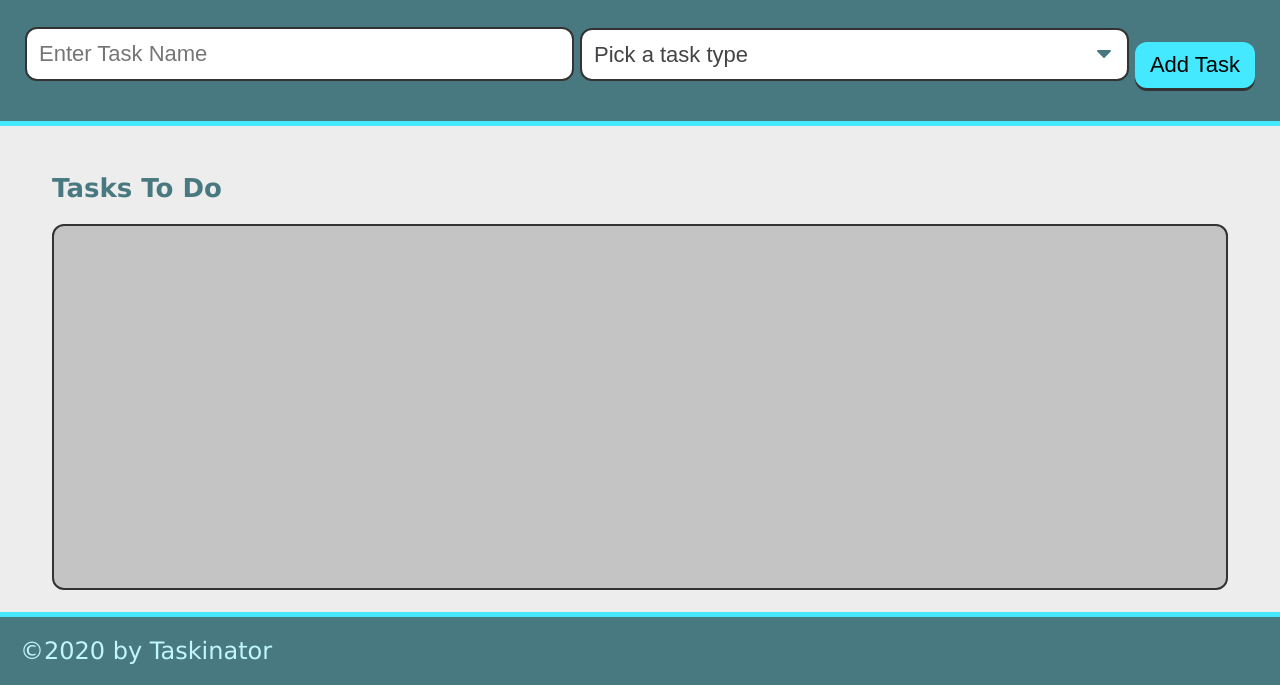
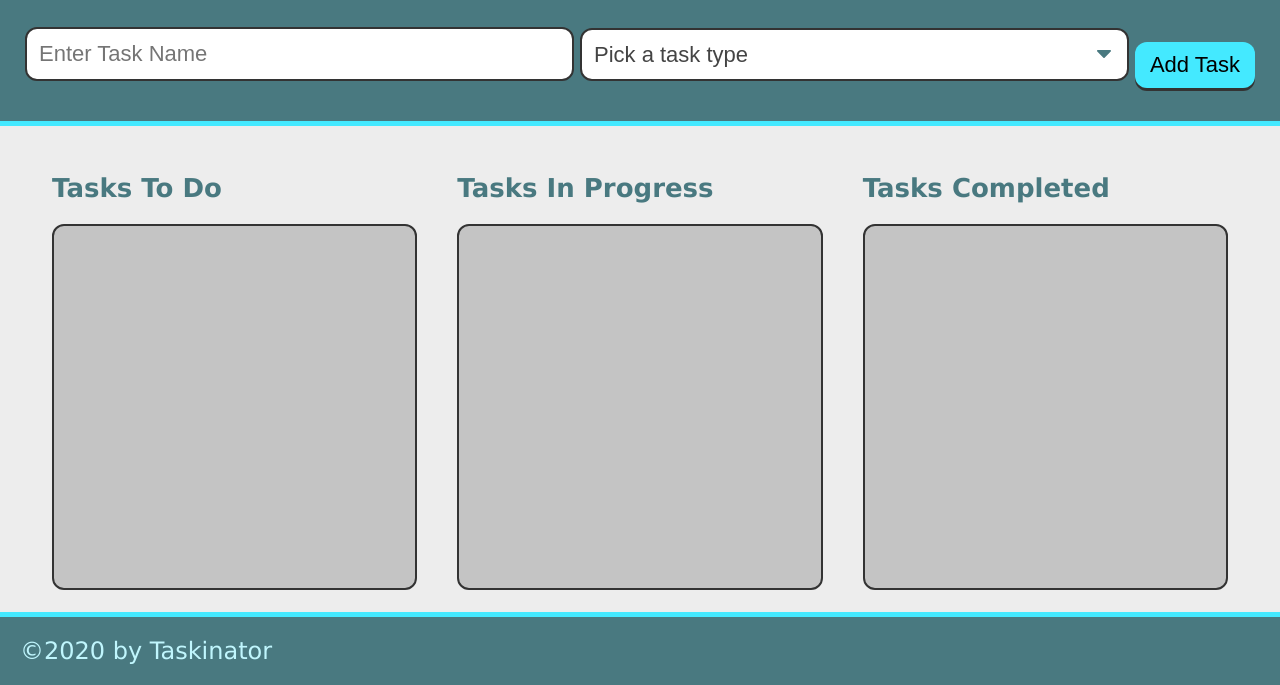
Before and after one commit to faceless128/taskinator, a plain HTML site: page index.html in a window 1280 px wide. Shown: the part 115-800 px from the top of the page. Drawn offline with Linux system fonts and the light colour scheme.

Commit message:
added columns for task status

```diff
--- a/assets/js/script.js
+++ b/assets/js/script.js
@@ -1,5 +1,6 @@
 var formEl = document.querySelector("#task-form");
 var tasksToDoEl = document.querySelector("#tasks-to-do");
+var taskIdCounter = 0;
 
 var taskFormHandler = function(event) {
 
@@ -32,6 +33,9 @@ var createTaskEl = function(taskDataObj) {
     var listItemEl = document.createElement("li");
     listItemEl.className = "task-item";
 
+    // set a task id value
+    listItemEl.setAttribute("data-task-id", taskIdCounter);
+
     // create div and html inside div
     var taskInfoEl = document.createElement("div");
     taskInfoEl.className = "task-info";
@@ -39,7 +43,11 @@ var createTaskEl = function(taskDataObj) {
 
     listItemEl.appendChild(taskInfoEl);
 
+    // insert html
     tasksToDoEl.appendChild(listItemEl);
+
+    // increase task counter for next task id
+    taskIdCounter++;
 };
 
 formEl.addEventListener("submit", taskFormHandler);
--- a/index.html
+++ b/index.html
@@ -11,6 +11,8 @@
     <header>
         <h1 class="page-title">Taskinator</h1>
         <p>Click the button below to add a new task!</p>
+
+        <!-- Task Form -->
         <form id="task-form">
             <div class="form-group">
                 <input type="text" name="task-name" placeholder="Enter Task Name" />
@@ -29,10 +31,24 @@
         </form>
     </header>
     <main class="page-content">
+
+        <!-- Tasks To Do -->
         <section class="task-list-wrapper">
             <h2 class="list-title">Tasks To Do</h2>
             <ul class="task-list" id="tasks-to-do">
             </ul>
+        </section>
+
+        <!-- Tasks in Progress -->
+        <section class="task-list-wrapper">
+            <h2 class="list-title">Tasks In Progress</h2>
+            <ul class="task-list" id="tasks-in-progress"></ul>
+        </section>
+
+        <!-- Tasks Completed -->
+        <section class="task-list-wrapper">
+            <h2 class="list-title">Tasks Completed</h2>
+            <ul class="task-list" id="tasks-completed"></ul>
         </section>
     </main>
     <footer>
```
